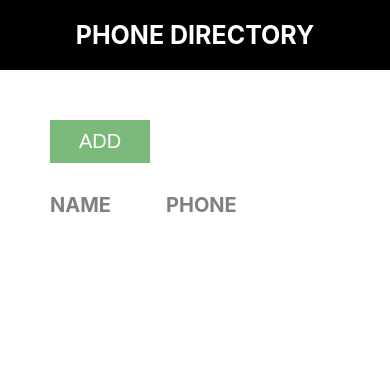
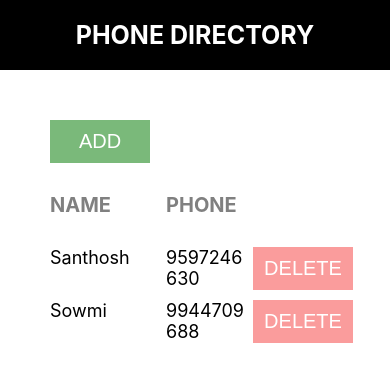
Before and after one commit to santhosh156/phone-directory, a React (Create React App) app: page / in a window 390 px wide. Shown: the top 382 px of the page. Built offline with nearby package versions, Linux system fonts and the light colour scheme.

Commit message:
Added ‘PhoneDirectory’ as smart component, renamed ‘App’ as ‘ShowSubscribers’ and converted ‘AddSubscribers’ and ‘ShowSubscribers’ as dumb components

```diff
--- a/src/AddSubscriber.js
+++ b/src/AddSubscriber.js
@@ -18,14 +18,20 @@ class AddSubscriber extends Component {
         this.setState(this.state);
     }
 
+    onFormSubmitted = (e) => {
+        e.preventDefault();
+        this.props.addSubscriberHandler(this.state);
+        this.setState({id: 0, name: '', phone: ''})
+    }
+
     render() {
         return(
             <div>
                 <Header heading="Add Subscriber"/>
-                <div class="component-body-container">
+                <div className="component-body-container">
                     <button className="custom-btn">BACK</button>
 
-                    <form className="subscriber-form">
+                    <form className="subscriber-form" onSubmit={this.onFormSubmitted.bind(this)}>
                         <label htmlFor="name" className="label-control">Name: </label><br/>
                         <input id="name" type="text" className="input-control" name="name" onChange={this.inputChangeHandler}/><br/><br/>
                         <label htmlFor="phone" className="label-control">Phone: </label><br/>
--- /dev/null
+++ b/src/PhoneDirectory.js
@@ -0,0 +1,47 @@
+import React, {Component} from 'react';
+import ShowSubscribers from './ShowSubscribers';
+import AddSubscriber from './AddSubscriber';
+
+class PhoneDirectory extends Component {
+
+    constructor() {
+        super();
+        this.state = {
+            subscribersList: [
+                {
+                    id: 1,
+                    name: 'Santhosh',
+                    phone: '9597246630'
+                },
+                {
+                    id: 2,
+                    name: 'Sowmi',
+                    phone: '9944709688'
+                }
+            ]
+        }
+    }
+
+    addSubscriberHandler = (newSubscriber) => {
+
+        if (this.state.subscribersList.length > 0) {
+            newSubscriber.id = this.state.subscribersList[this.state.subscribersList.length - 1].id + 1;
+        }
+        else {
+            newSubscriber.id = 1;
+        }
+
+        this.state.subscribersList.push(newSubscriber);
+        this.setState(this.state.subscribersList);
+        console.log(this.state.subscribersList);
+    }
+
+    render() {
+        return(
+            //<AddSubscriber addSubscriberHandler={this.addSubscriberHandler} />
+            <ShowSubscribers subscribersList={this.state.subscribersList}/>
+        );
+    }
+}
+
+export default PhoneDirectory;
--- a/src/App.js
+++ b/src/ShowSubscribers.js
@@ -1,34 +1,8 @@
 import React, { Component } from 'react';
 import Header from './Header';
-import './App.css'
+import './ShowSubscribers.css'
 
-// let subscribers = [
-    //   {
-    //     id: 1,
-    //     name: "Santhosh",
-    //     phone: "9597246630"
-    //   },
-    //   {
-    //     id: 2,
-    //     name: "Sowndarya",
-    //     phone: "9944709688"
-    //   },
-    //   {
-    //     id: 3,
-    //     name: "Hasini",
-    //     phone: "NA"
-    //   }
-    // ];
-
-class App extends Component {
-
-  constructor() {
-    super();
-    this.state = {
-      subscribersList: []
-    }
-  }
-
+class ShowSubscribers extends Component {
   render() {
     return (
       <div>
@@ -42,7 +16,7 @@ class App extends Component {
           </div>
 
           {
-            this.state.subscribersList.map(sub => {
+            this.props.subscribersList.map(sub => {
               return <div id={sub.id} className="grid-container">
                   <span className="grid-item">{sub.name}</span>
                   <span className="grid-item">{sub.phone}</span>
@@ -50,12 +24,10 @@ class App extends Component {
                 </div>
             })
           }
-
         </div>
-
       </div>
     );
   }
 }
 
-export default App;
+export default ShowSubscribers;
--- a/src/index.js
+++ b/src/index.js
@@ -2,12 +2,11 @@ import React from 'react';
 import ReactDOM from 'react-dom';
 import './index.css';
 import './common/common.css'
-import App from './App';
-import AddSubscriber from './AddSubscriber';
+import PhoneDirectory from './PhoneDirectory';
 import * as serviceWorker from './serviceWorker';
 
 ReactDOM.render(
-    <App />,
+    <PhoneDirectory />,
   document.getElementById('root'));
 
 // If you want your app to work offline and load faster, you can change
```
Also changed, not shown: src/ShowSubscribers.css (renamed from src/App.css).
